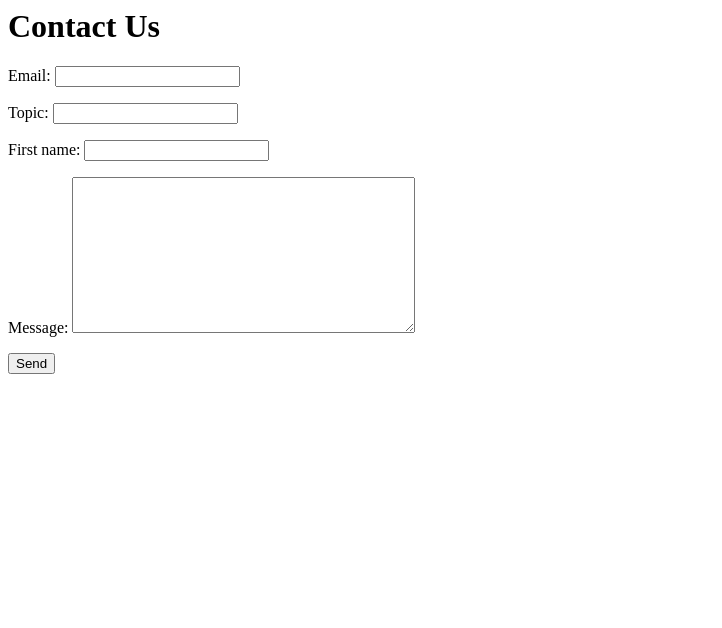
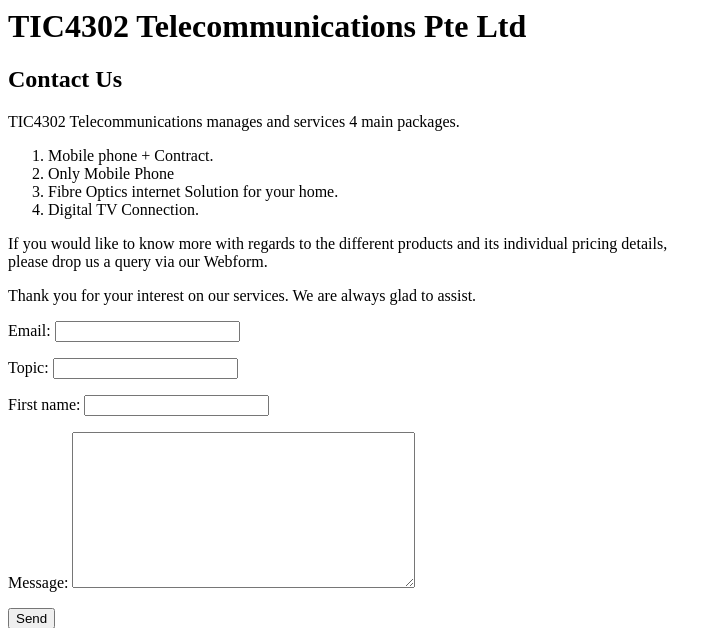
Before and after one commit to TIC4302/email-activity-bot, a Django app: template templates/email.html in a window 1280 px wide. Shown: the top 628 px of the page, without its empty margins (0-722 px from the left). Run offline with Django 3.2, Linux system fonts and the light colour scheme; the template is opened without the code that fills it: values that come from a table or form of the project are taken from there, others are empty; parts of the project's set-up code (start-up, migrations or seed data) failed here and were passed over.

Commit message:
Add files via upload
Amended email template for the web form page.

```diff
--- a/templates/email.html
+++ b/templates/email.html
@@ -1,5 +1,16 @@
 <!-- templates/email.html -->
-<h1>Contact Us</h1>
+<h1>TIC4302 Telecommunications Pte Ltd</h1>
+<h2>Contact Us</h2>
+
+<p>TIC4302 Telecommunications manages and services 4 main packages. </p>
+    <ol>
+        <li>Mobile phone + Contract.</li>
+        <li>Only Mobile Phone</li>
+        <li>Fibre Optics internet Solution for your home.</li>
+        <li>Digital TV Connection.</li>
+    </ol>
+<p>If you would like to know more with regards to the different products and its individual pricing details,<br> please drop us a query via our Webform. </p>
+<p>Thank you for your interest on our services. We are always glad to assist. </p>
 <form method="post">
     {% csrf_token %}
     {{ form.as_p }}
```
